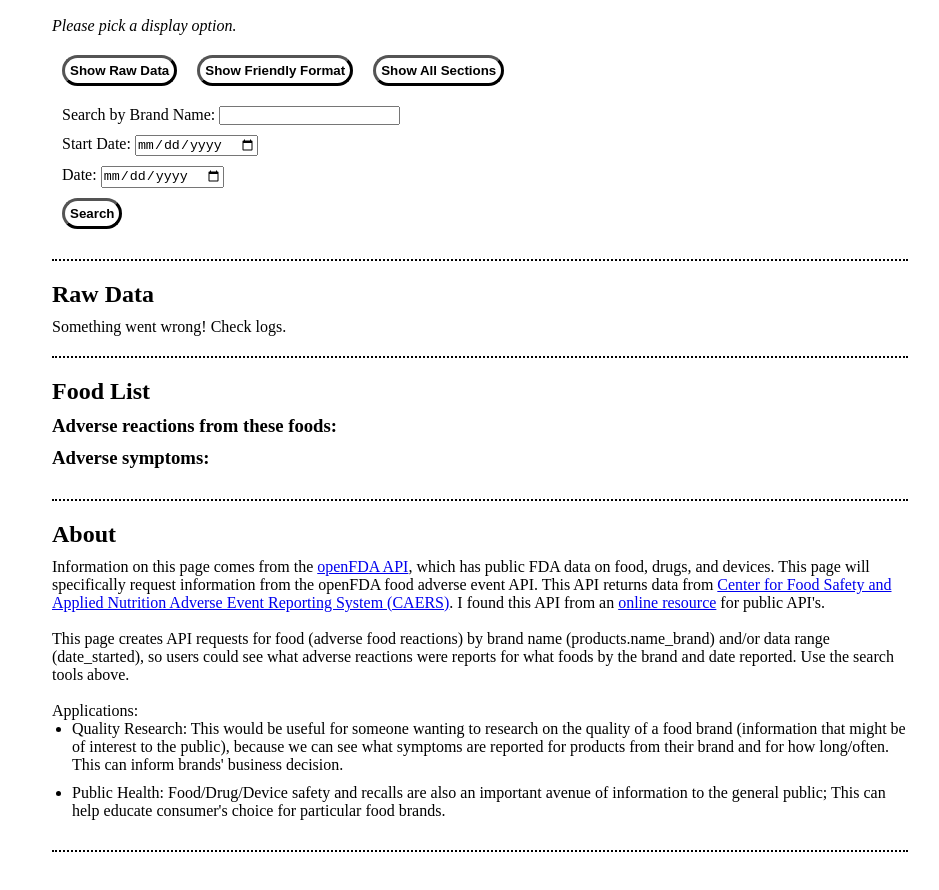
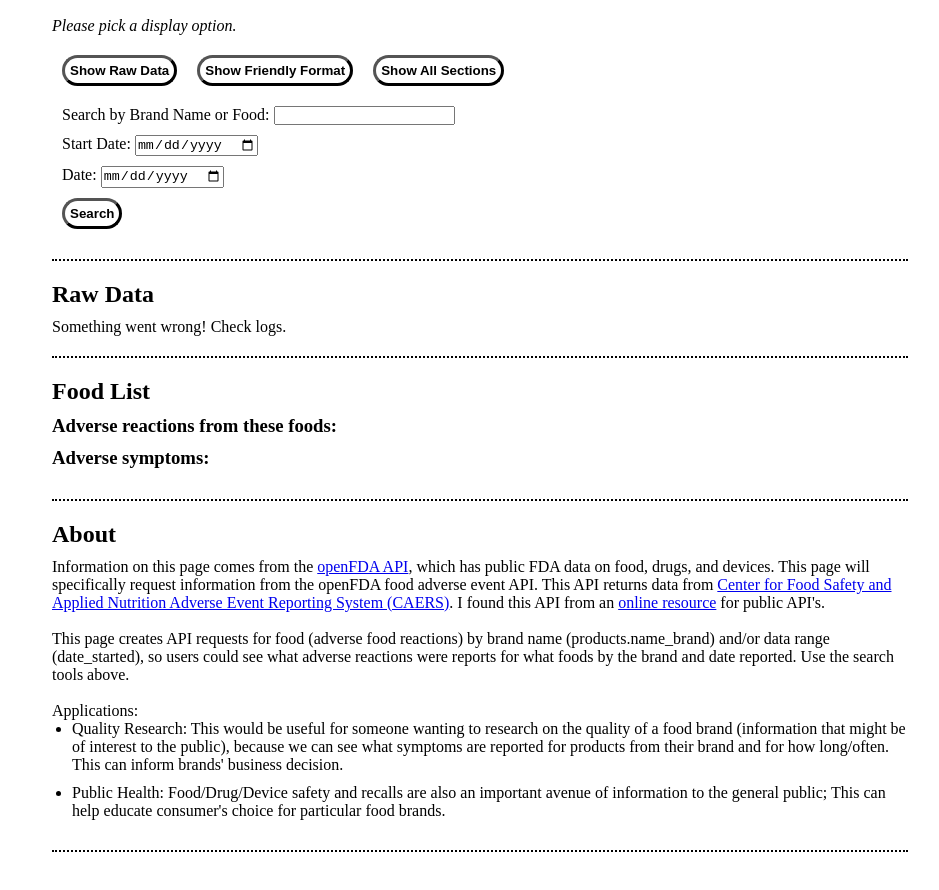
Before and after one commit to atrinh1996/APIFun, a plain HTML site: page index.html in a window 1280 px wide. Shown: the part 60-950 px from the top of the page, without its empty margins (160-1099 px from the left). Drawn offline with nearby package versions, Linux system fonts and the light colour scheme; no server answers.

Commit message:
Update index.html

```diff
--- a/index.html
+++ b/index.html
@@ -30,7 +30,7 @@
             </ul> <!-- end of displayOptions -->
 
             <form id="queryForm" action="">
-                <p>Search by Brand Name: <input type="text" name="brand" id="brand"></p>
+                <p>Search by Brand Name or Food: <input type="text" name="brand" id="brand"></p>
 
                 <p>Start Date: <input type="date" name="start" id="start" placeholder="YYYY/MM/DD"></p>
 
```
